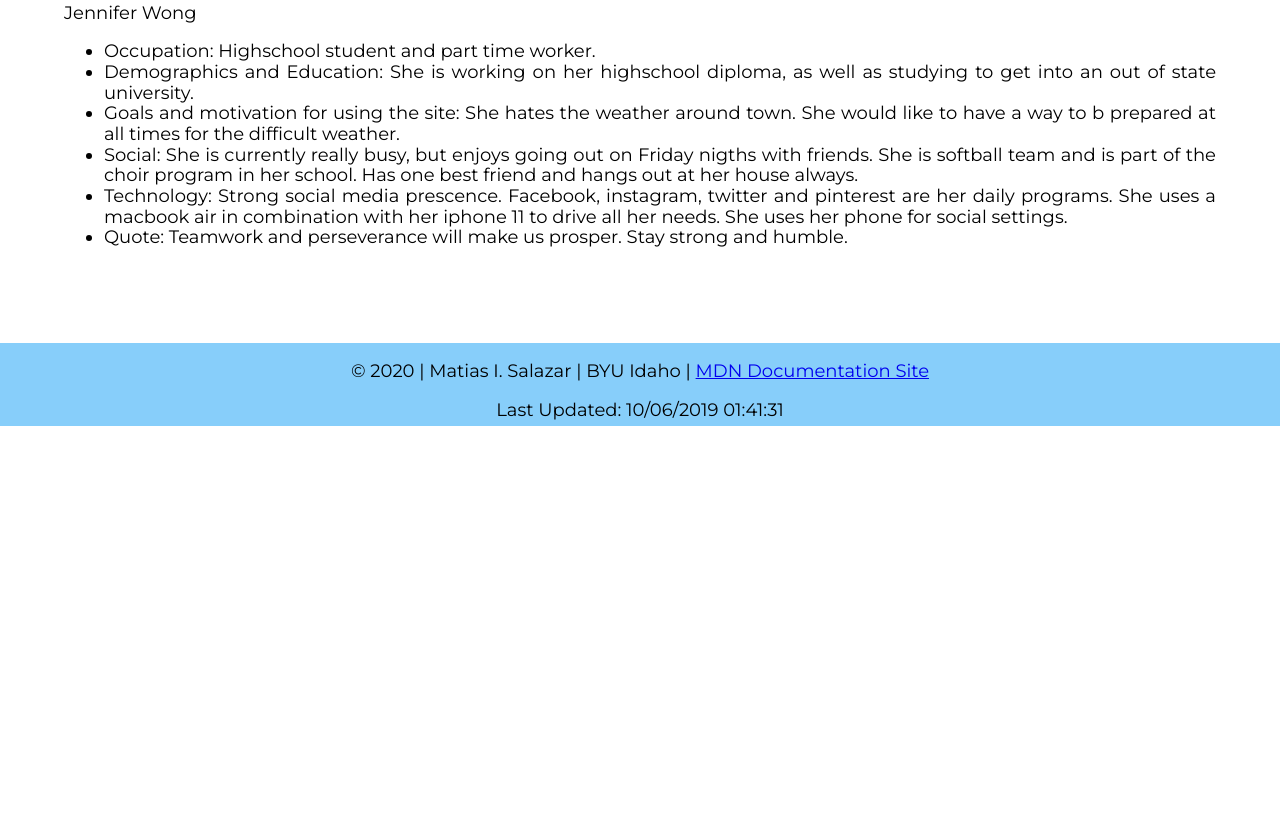
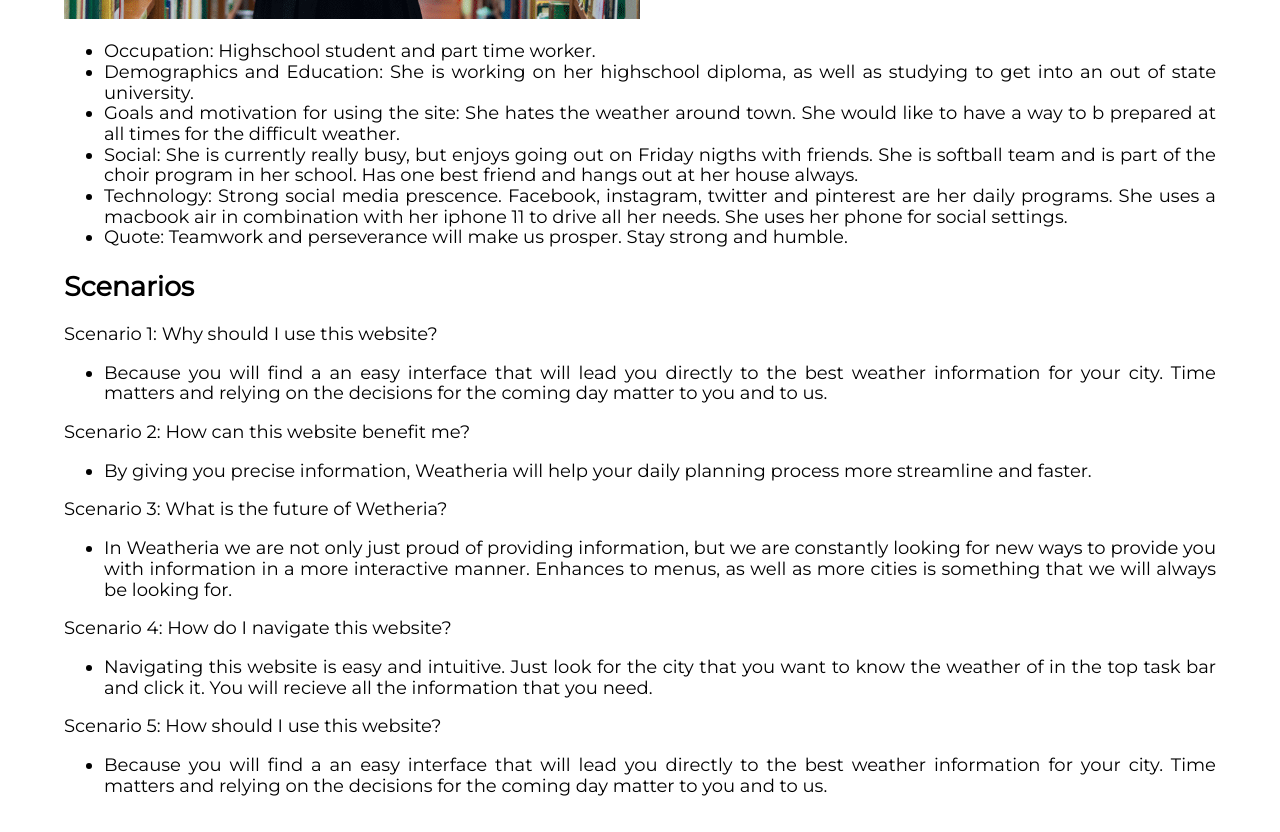
Before and after one commit to salaza21/salaza21.github.io, a plain HTML site: page weather/docs/target-audience.html in a window 1280 px wide. Shown: the part 1965-2797 px from the top of the page. Before the commit the page ends 2391 px from the top, so only its background shows below. Drawn offline with Linux system fonts and the light colour scheme.

Commit message:
Built scenarios. personas and colors

```diff
--- a/weather/css/index.css
+++ b/weather/css/index.css
@@ -21,6 +21,7 @@ header {
     grid-column: 1/4;
     background-color: lightskyblue;
     text-align: center;
+    font-family: 'Anton', 'sans-serif';
     padding-top: 2%;
     padding-left: 5%;
 }
--- a/weather/docs/target-audience.html
+++ b/weather/docs/target-audience.html
@@ -40,8 +40,8 @@
             <li> Motivation: Anybody who would like to be prepared for the incoming day and the problems that the weather may bring.  </li>
         </ul>
         <h2>Personas</h2>
+        <p>1.- Karen Christiensen</p>
         <img class="persona-img" src="/weather/images/mom.png">
-        <p>Karen Christiensen</p>
         <ul>
                 <li> Occupation: Home-stay mom.</li>
                 <li> Demographics and Education:  She got a highschool diplome and got into BYUI, but decided to drop in order
@@ -56,8 +56,8 @@
                 </li>
                 <li> Quote: I will make sure that my kids are safe throughout the day and I am prepared for all days.</li>
             </ul>
+        <p>2.- Jennifer Wong</p>
         <img class="persona-img" src="/weather/images/wong.png">
-        <p>Jennifer Wong</p>
         <ul>
                 <li> Occupation: Highschool student and part time worker.</li>
                 <li> Demographics and Education:  She is working on her highschool diploma, as well  as studying to get into an
@@ -72,6 +72,38 @@
                 </li>
                 <li> Quote: Teamwork and perseverance will make us prosper. Stay strong and humble.</li>
             </ul>
+
+        <h2>Scenarios</h2>
+        <p>Scenario 1: Why should I use this website?</p>
+            <ul>
+                <li> Because you will find a an easy interface that will lead you directly to the best weather information
+                    for your city. Time matters and relying on the decisions for the coming day matter to you and to us.</li>
+            </ul>
+        <p>Scenario 2: How can this website benefit me?</p>
+        <ul>
+                <li> By giving you precise information, Weatheria will help your daily planning process more streamline and
+                    faster.
+                </li>
+            </ul>
+        <p>Scenario 3: What is the future of Wetheria?</p>
+        <ul>
+                <li> In Weatheria we are not only just proud of providing information, but we are constantly looking for new ways
+                    to provide you with information in a more interactive manner. Enhances to menus, as well as more cities is something
+                    that we will always be looking for.
+                </li>
+            </ul>
+        <p>Scenario 4: How do I navigate this website?</p>
+        <ul>
+                <li> Navigating this website is easy and intuitive. Just look for the city that you want to know the weather
+                    of in the top task bar and click it. You will recieve all the information that you need.
+                </li>
+            </ul>
+        <p>Scenario 5: How should I use this website?</p>
+        <ul>
+                <li> Because you will find a an easy interface that will lead you directly to the best weather information
+                    for your city. Time matters and relying on the decisions for the coming day matter to you and to us.</li>
+            </ul>
+
     </main>
     <footer>
         <p class="footer1"> © 2020 | Matias I. Salazar | BYU Idaho | <a href="https://developer.mozilla.org/en-US/docs/Web/Guide/HTML/HTML5"> MDN Documentation Site </a> </p>
```
Also changed, not shown: weather/docs/color-scheme.html (+2 -2 lines).
